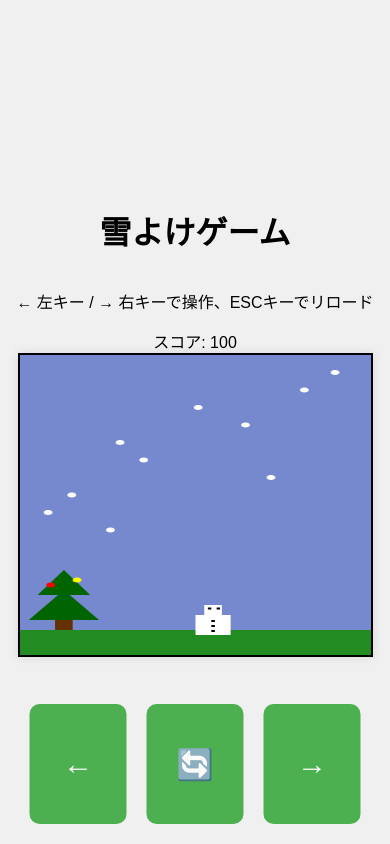
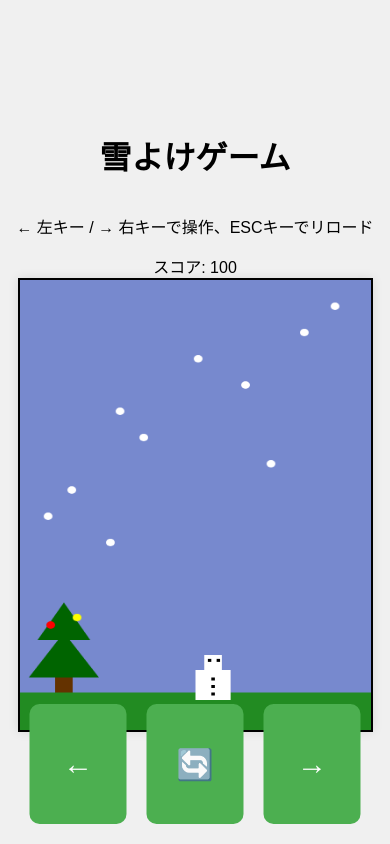
Before and after one commit to haruto5100/snowygame, a plain HTML site: page index.html in a window 390 px wide. Drawn offline with Linux system fonts and the light colour scheme.

Commit message:
Update button.css

```diff
--- a/button.css
+++ b/button.css
@@ -53,7 +53,7 @@ canvas {
   /* キャンバスサイズ調整（画面幅に合わせてキャンバスを縮小） */
   canvas {
     width: 90%;         /* 画面幅の90%に設定 */
-    height: 300px;      /* 高さを固定 */
+    height: 450px;      /* 高さを固定 */
   }
 
   /* コントロールボタンの位置を調整 */
```
